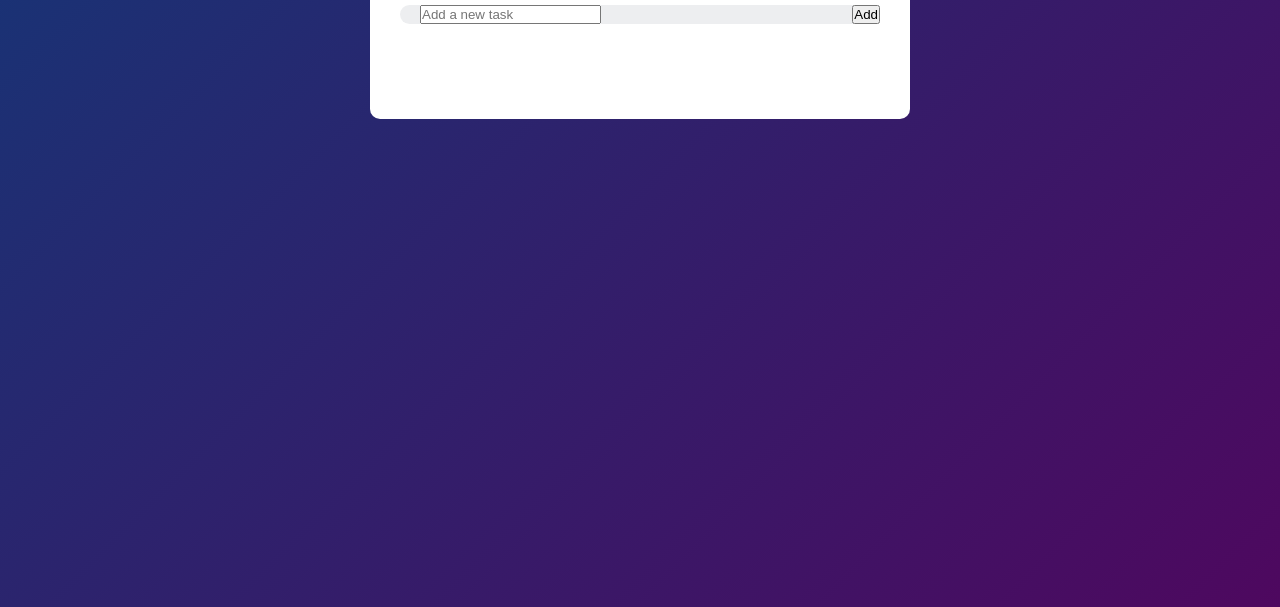
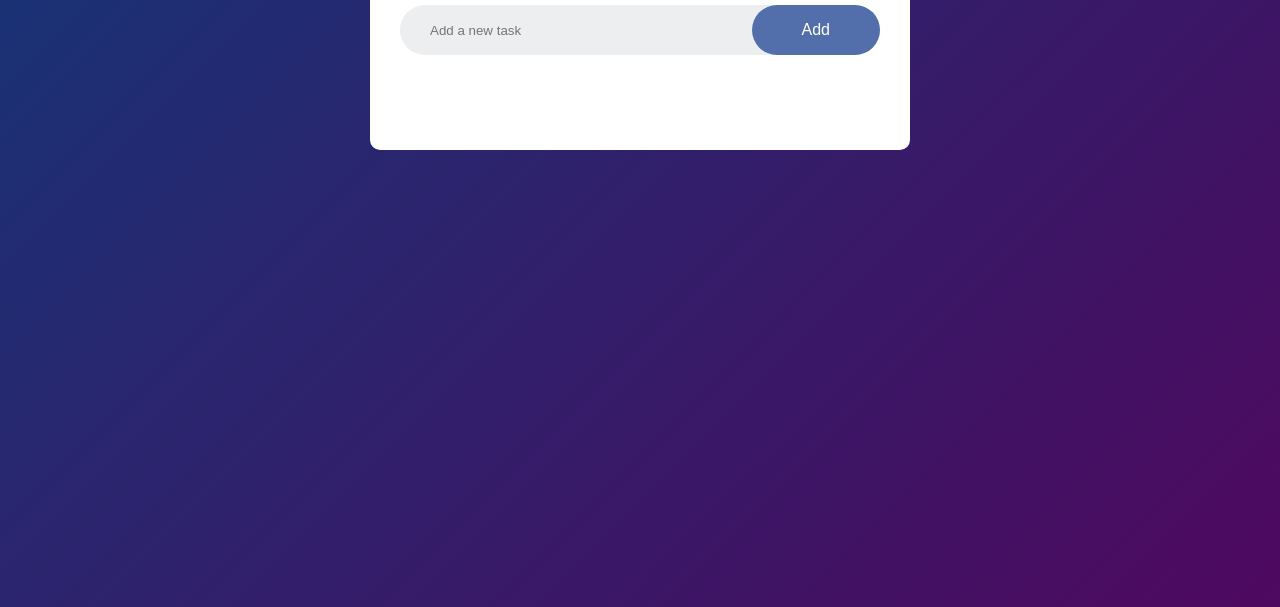
Before and after one commit to Mifrhmh-git/to-do-list, a plain HTML site: page index.html in a window 1280 px wide. Shown: the part 193-800 px from the top of the page. Drawn offline with Linux system fonts and the light colour scheme.

Commit message:
refactor CSS for consistent formatting and add styles for input and button elements

```diff
--- a/style.css
+++ b/style.css
@@ -6,26 +6,26 @@
 }
 
 .container{
-   width        : 100%;
-   min-height   : 100vh;
-   background   : linear-gradient(135deg, #153677, #4e085f);
-   padding      : 10px;
+   width: 100%;
+   min-height: 100vh;
+   background: linear-gradient(135deg, #153677, #4e085f);
+   padding: 10px;
 }
 
 .to-do-app{
     width: 100%;
-    max-width       : 540px;
-    background      : #fff;
-    margin          : 100px auto 20px;
-    padding         : 40px 30px 70px;
-    border-radius   : 10px;
+    max-width: 540px;
+    background: #fff;
+    margin: 100px auto 20px;
+    padding: 40px 30px 70px;
+    border-radius: 10px;
 }
 
 .to-do-app h2{
-    color           : #002765;
-    display         : flex;
-    align-items     : center;
-    margin-bottom   : 20px;
+    color: #002765;
+    display: flex;
+    align-items: center;
+    margin-bottom: 20px;
 }
 
 .row{
@@ -37,3 +37,22 @@
     padding-left: 20px;
     margin-bottom: 25px;
 }
+
+input{
+    flex: 1;
+    border: none;
+    outline: none;
+    background: transparent;
+    padding: 10px;
+}
+
+button{
+    border: none;
+    outline: none;
+    padding: 16px 50px;
+    background: #526fab;
+    color: #fff;
+    font-size: 16px;
+    cursor: pointer;
+    border-radius: 40px;
+}
```
